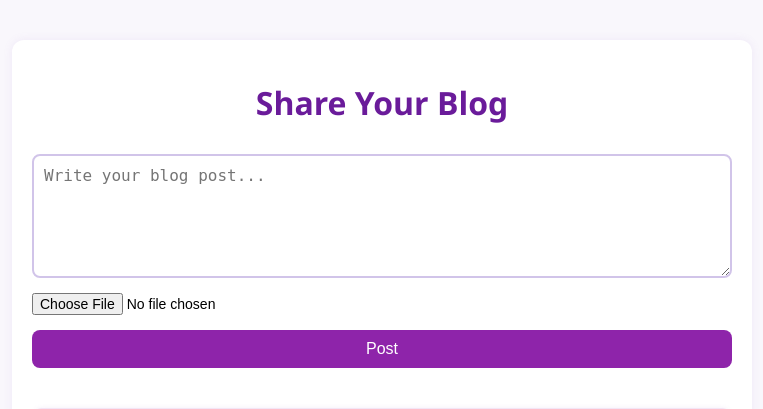
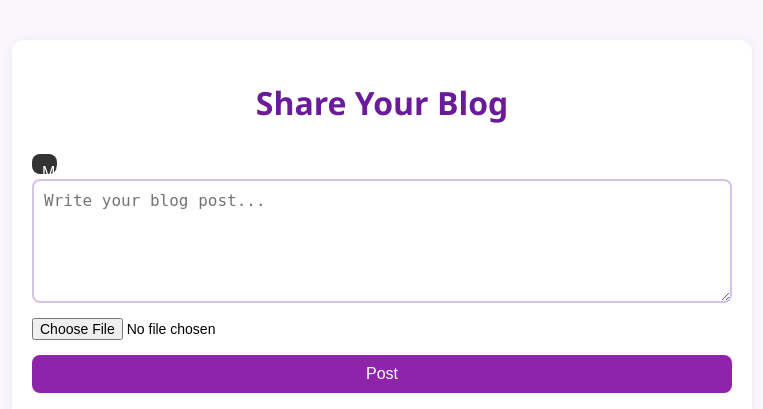
Before and after one commit to LemonianneCode/blog, a PHP site: page /mainpage/index.php in a window 1280 px wide. Shown: the top 409 px of the page, without its empty margins (258-1021 px from the left). Run offline with PHP 8.4, Linux system fonts and the light colour scheme; the visitor is signed in with stand-in values (Sample User, id 1); data comes from the database, SQL or seed files in the repository.

Commit message:
nag add ng navigation bar for home, profile at settings

```diff
--- a/mainpage/index.php
+++ b/mainpage/index.php
@@ -216,6 +216,15 @@ $posts = $stmt->get_result();
             <p><?php echo e($message); ?></p>
         <?php endif; ?>
 
+        <div class="navbar">
+            <button onclick="menu.hidden^=1" class="menu-icon">MENU</button>
+            <ul id="menu" hidden>
+                <li><a href="index.php">Home</a></li>
+                <li><a href="profile.php">Profile</a></li>
+                <li><a href="settings.php">Settings</a></li>
+            </ul>
+        </div>
+
         <form method="POST" action="index.php" enctype="multipart/form-data" class="post-form">
             <input type="hidden" name="action" value="create">
             <textarea name="content" placeholder="Write your blog post..." required></textarea>
--- a/mainpage/style.css
+++ b/mainpage/style.css
@@ -12,6 +12,16 @@ body {
   background: #fff;
   border-radius: 12px;
   box-shadow: 0 0 10px rgba(150, 100, 200, 0.1);
+}
+
+.menu-icon {
+  display: block;
+  width: 25px;
+  height: 3px;
+  background-color: #333;
+  margin: 5px 0;
+  transition: 0.4s;
+  cursor: pointer;
 }
 
 h1 {
```
